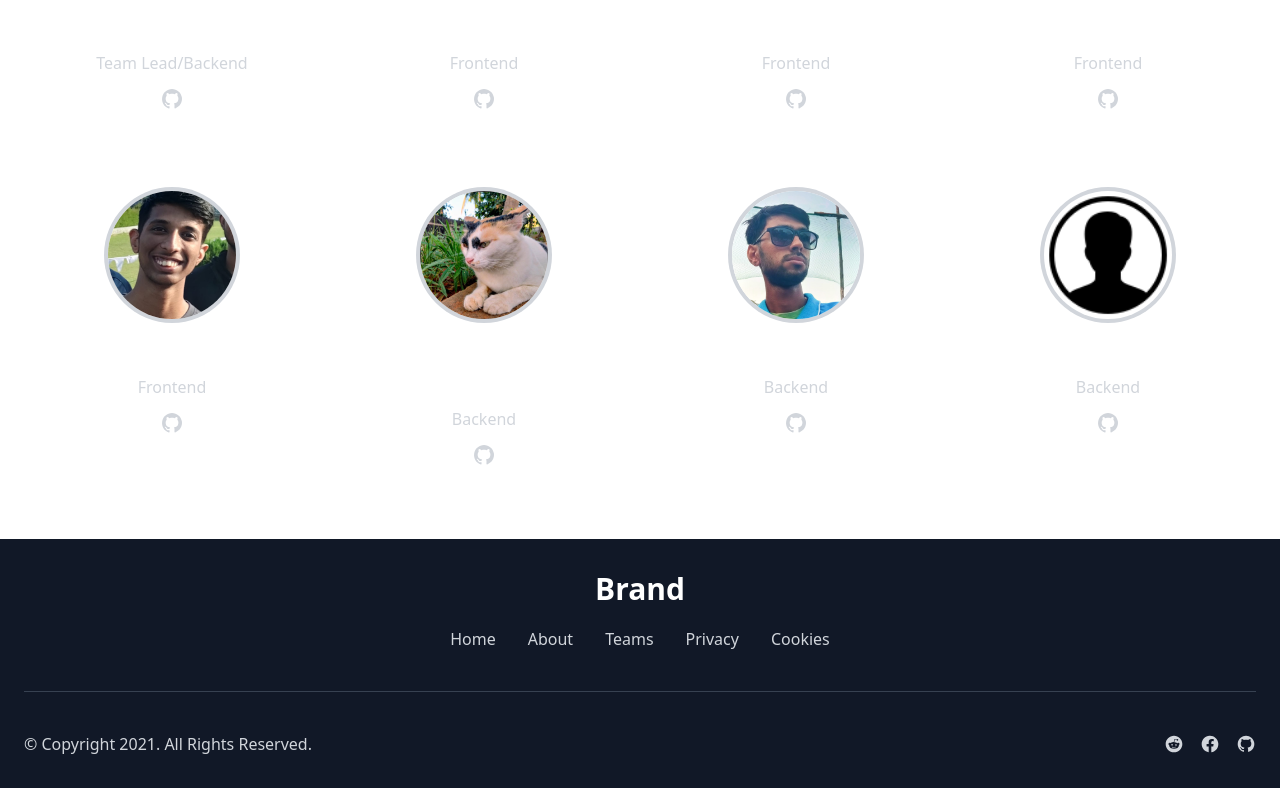
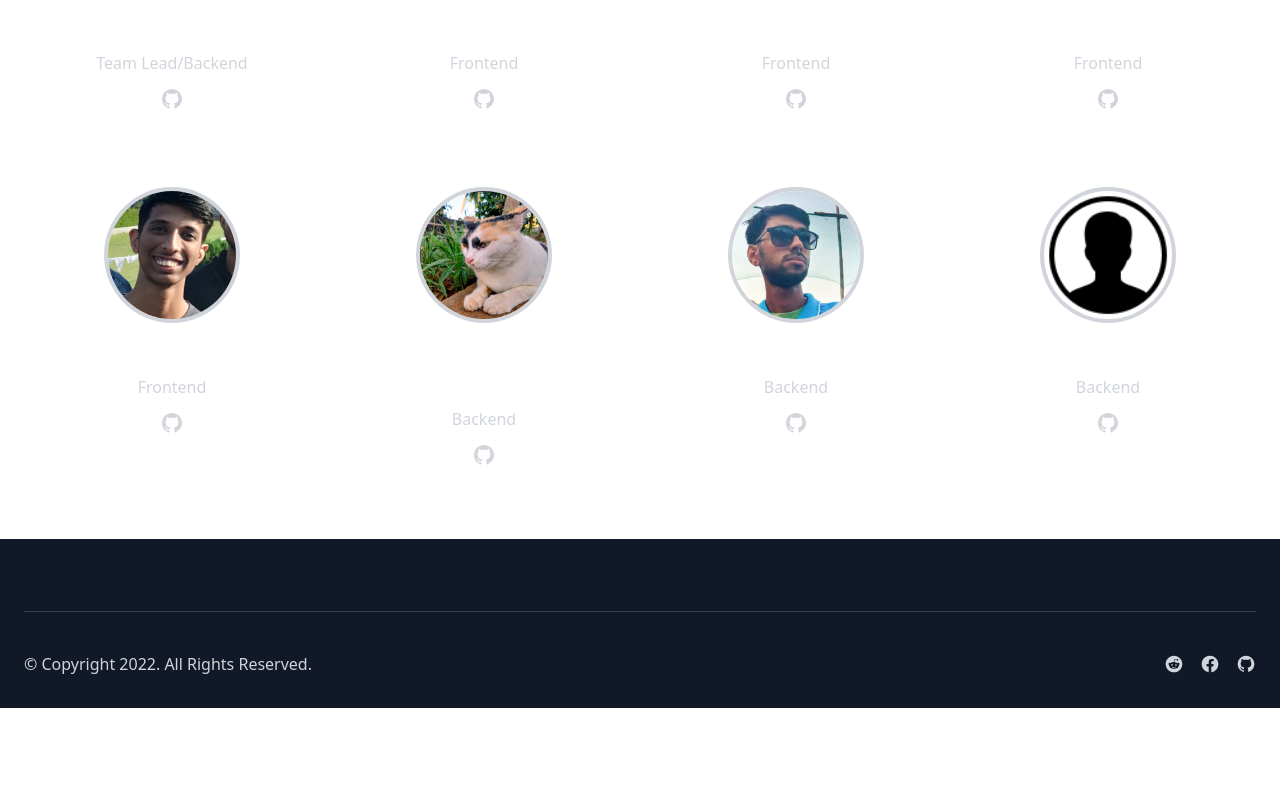
Before and after one commit to SrivatsaRUpadhya/Bubbly, a React (Create React App) app in the folder client/: page / in a window 1280 px wide. Shown: the part 1570-2358 px from the top of the page. After the commit the page ends 2278 px from the top, so only its background shows below. Built offline with nearby package versions, Linux system fonts and the light colour scheme; no server answers; the HTML template or start-up script is replaced by a standard one.

Commit message:
Update Footer.js

```diff
--- a/client/src/components/Footer.js
+++ b/client/src/components/Footer.js
@@ -7,27 +7,11 @@ const Footer = () => {
 
             <footer className="bg-gray-900 sticky ">
                 <div className="container px-6 py-8 mx-auto">
-                    <div className="text-center">
-                        <a href="#" className="text-3xl font-bold text-white hover:text-gray-300">Brand</a>
-
-                        <div className="flex flex-wrap justify-center mt-5 -mx-4">
-                            <a href="#" className="mx-4 transition-colors duration-300  text-gray-300 hover:text-blue-400" aria-label="Reddit"> Home </a>
-
-                            <a href="#" className="mx-4 transition-colors duration-300  text-gray-300 hover:text-blue-400" aria-label="Reddit"> About </a>
-
-                            <a href="#" className="mx-4 transition-colors duration-300  text-gray-300 hover:text-blue-400" aria-label="Reddit"> Teams </a>
-
-                            <a href="#" className="mx-4 transition-colors duration-300  text-gray-300 hover:text-blue-400" aria-label="Reddit"> Privacy </a>
-
-                            <a href="#" className="mx-4 transition-colors duration-300  text-gray-300 hover:text-blue-400" aria-label="Reddit"> Cookies </a>
-                        </div>
-
-                    </div>
 
                     <hr className="my-6  md:my-10 border-gray-700" />
 
                     <div className="flex flex-col items-center sm:flex-row sm:justify-between">
-                        <p className="text-gray-300">© Copyright 2021. All Rights Reserved.</p>
+                        <p className="text-gray-300">© Copyright 2022. All Rights Reserved.</p>
 
                         <div className="flex -mx-2">
                             <a href="#" className="mx-2 transition-colors duration-300 text-gray-300 hover:text-blue-400" aria-label="Reddit">
```
